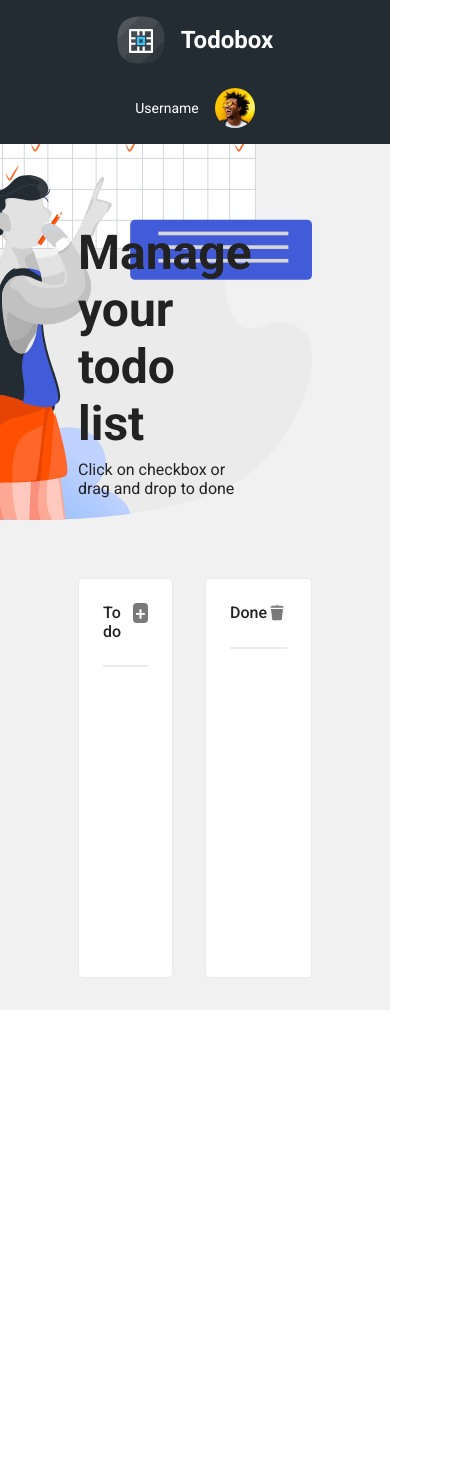
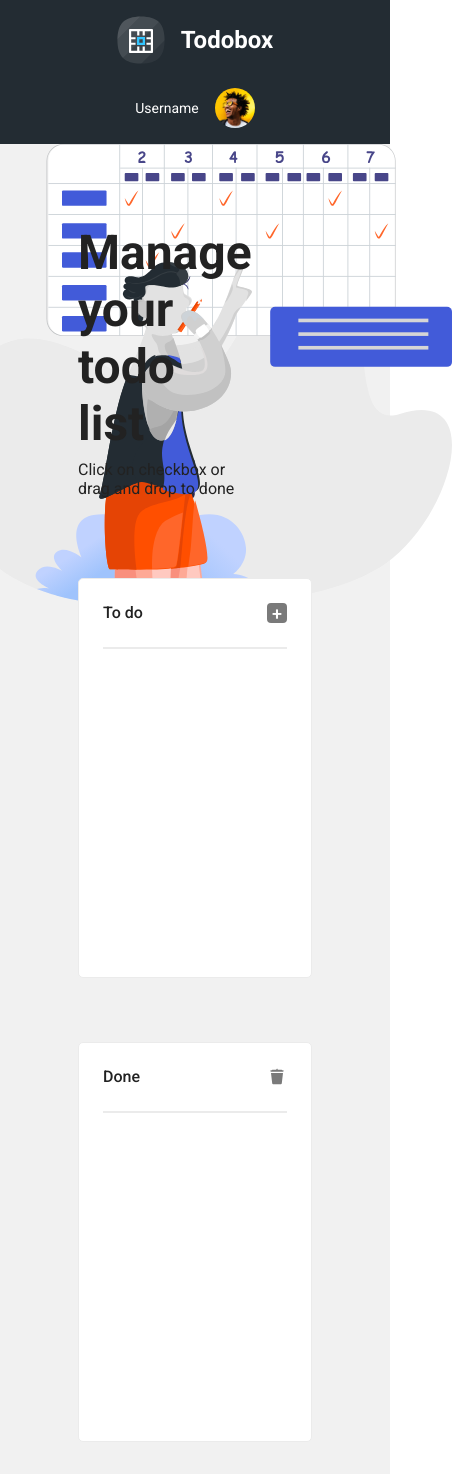
Before and after one commit to ilahila/todobox, a Vue app: page / in a window 390 px wide. Shown: the whole page, 452 px wide, since content can reach past the window. Before the commit the page ends 1010 px from the top, so only its background shows below. Built offline with nearby package versions, Linux system fonts and the light colour scheme.

Commit message:
Add minor details to mobile responsiveness in TodoHeader and TodoListContainer components

```diff
--- a/src/components/Todo/TodoHeader.vue
+++ b/src/components/Todo/TodoHeader.vue
@@ -41,4 +41,11 @@
 .todo-illustration img {
 	width: 500px;
 }
+
+@media (max-width: 768px) {
+	.todo-illustration {
+		right: -60%;
+		top: 0;
+	}
+}
 </style>
--- a/src/components/Todo/TodoListContainer.vue
+++ b/src/components/Todo/TodoListContainer.vue
@@ -116,4 +116,10 @@ const onDropTodoItem = (event, listType) => {
 	position: relative;
 	z-index: 10;
 }
+
+@media (max-width: 768px) {
+	.todo-list-container {
+		grid-template-columns: 1fr;
+	}
+}
 </style>
```
